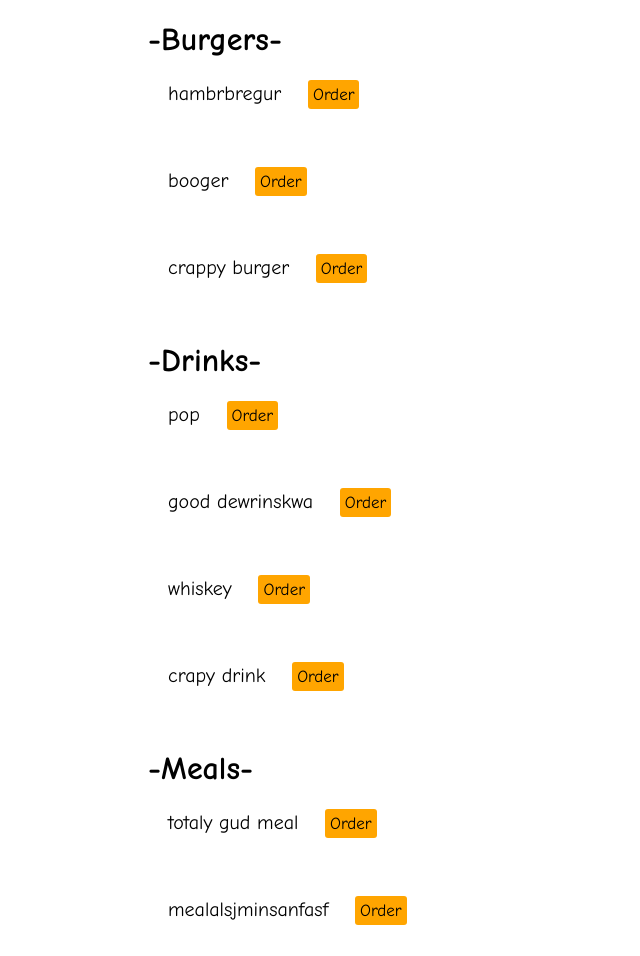
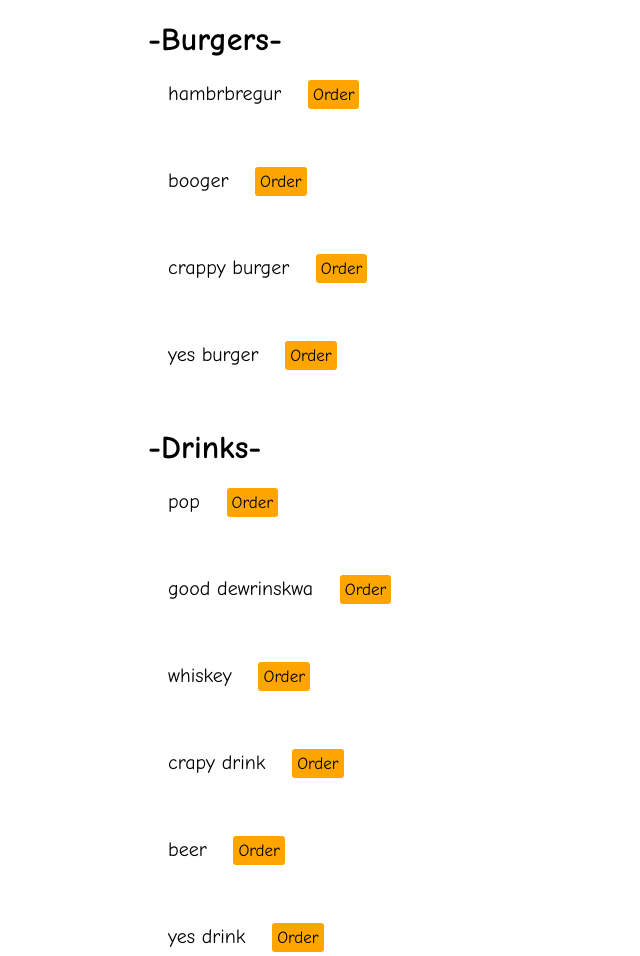
Before and after one commit to plumsburgersanfrys/plumsburgersanfrys.github.io, a plain HTML site: page order/index.html in a window 1280 px wide. Shown: the top 956 px of the page, without its empty margins (0-640 px from the left). Drawn offline with Linux system fonts and the light colour scheme.

Commit message:
Update index.html

```diff
--- a/order/index.html
+++ b/order/index.html
@@ -18,6 +18,7 @@
           <p>hambrbregur <input type="button" value="Order" id="burger1" class="orderbutton burgerorder" onclick="orderButtonIsPressed(this)"></p><br>
           <p>booger <input type="button" value="Order" id="burger2" class="orderbutton burgerorder" onclick="orderButtonIsPressed(this)"></p><br>
           <p>crappy burger <input type="button" value="Order" id="burger3" class="orderbutton burgerorder" onclick="orderButtonIsPressed(this)"></p><br>
+          <p>yes burger <input type="button" value="Order" id="burger4" class="orderbutton burgerorder" onclick="orderButtonIsPressed(this)"></p><br>
         </ul>
         <ul>
           <h1>-Drinks-</h1>
@@ -25,6 +26,8 @@
           <p>good dewrinskwa <input type="button" value="Order" id="drink5" class="orderbutton drinkorder" onclick="orderButtonIsPressed(this)"></p><br>
           <p>whiskey <input type="button" value="Order" id="drink6" class="orderbutton drinkorder" onclick="orderButtonIsPressed(this)"></p><br>
           <p>crapy drink <input type="button" value="Order" id="drink7" class="orderbutton drinkorder" onclick="orderButtonIsPressed(this)"></p><br>
+          <p>beer <input type="button" value="Order" id="drink8" class="orderbutton drinkorder" onclick="orderButtonIsPressed(this)"></p><br>
+          <p>yes drink <input type="button" value="Order" id="drink9" class="orderbutton drinkorder" onclick="orderButtonIsPressed(this)"></p><br>
         </ul>
         <ul>
           <h1>-Meals-</h1>
```
